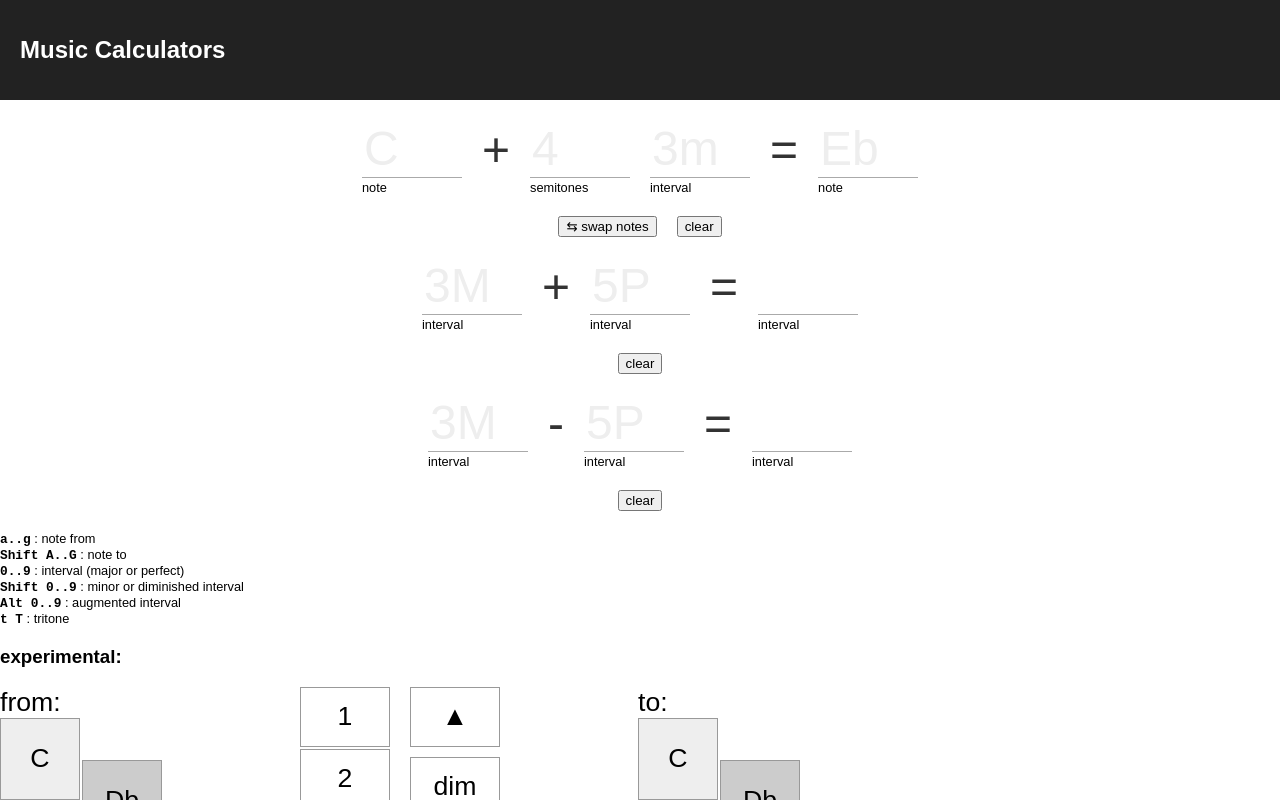
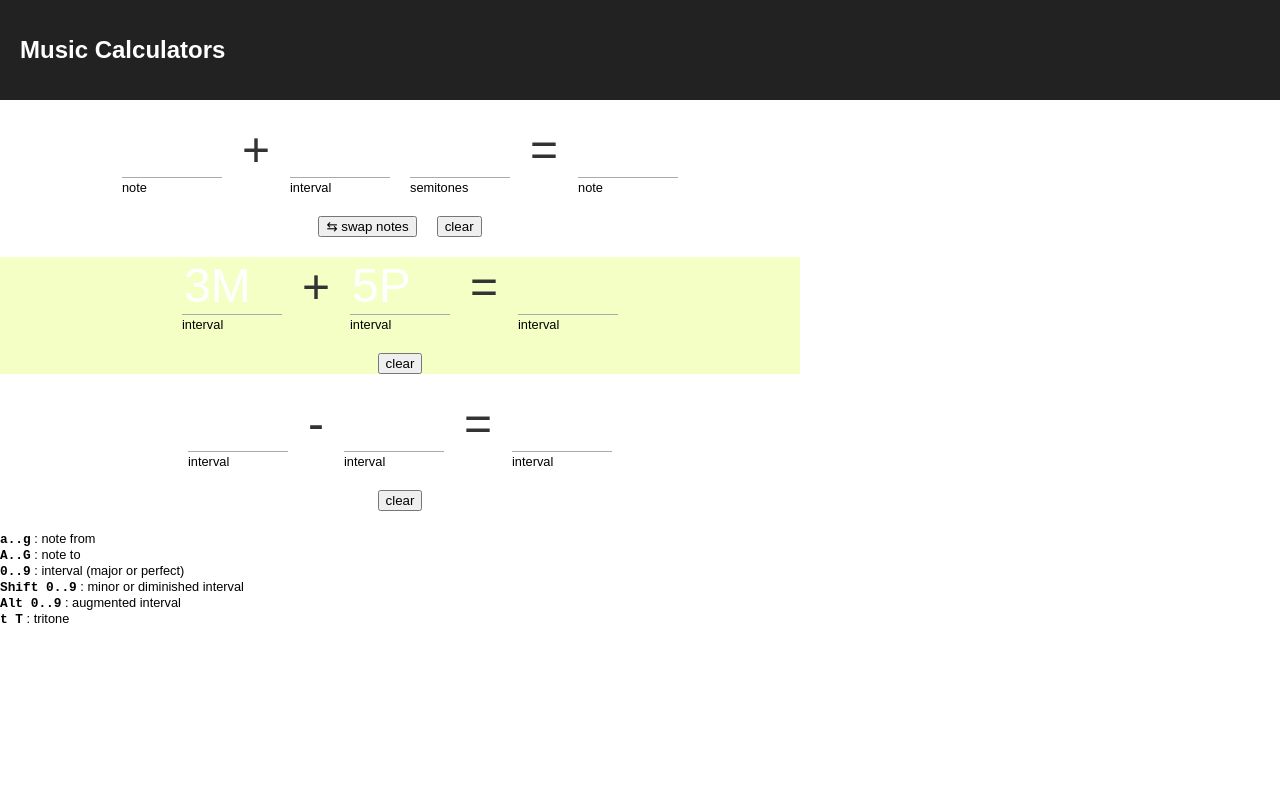
Before and after one commit to francoisgeorgy/music-calculators, a React (Create React App) app: page / in a window 1280 px wide. Shown: the top 800 px of the page. Built offline with nearby package versions, Linux system fonts and the light colour scheme.

Commit message:
latest build

```diff
--- a/src/App.css
+++ b/src/App.css
@@ -22,6 +22,14 @@
     font-size: large;
 }
 
+.calculator {
+    width: 800px;
+}
+
+.active {
+    background-color: #f3ffc5;
+}
+
 .c {
     margin: 20px 0;
     display: flex;
@@ -39,6 +47,7 @@
     display: block;
     border: none;
     border-bottom: 1px solid #aaa;
+    background: transparent;
     font-size: 3rem;
     width: 6rem;
     outline: none;
@@ -60,16 +69,16 @@
 }
 
 ::-webkit-input-placeholder { /* Chrome/Opera/Safari */
-    color: #eee;
+    color: #fff;
 }
 ::-moz-placeholder { /* Firefox 19+ */
-    color: #eee;
+    color: #fff;
 }
 :-ms-input-placeholder { /* IE 10+ */
-    color: #eee;
+    color: #DDD;
 }
 :-moz-placeholder { /* Firefox 18- */
-    color: #eee;
+    color: #DDD;
 }
 
 #help {
--- a/src/App.js
+++ b/src/App.js
@@ -8,6 +8,7 @@ import NotePlusInterval from "./NotePlusInterval";
 class App extends Component {
 
     state = {
+        activeCalculator: 1,
         noteFrom: '',
         noteTo: '',
         semitones: '',
@@ -77,6 +78,8 @@ class App extends Component {
             }
         }
 
+        if (n === 0) return;    // interval "0" does not exist
+
         let alt;
         if ([1, 4, 5, 8].includes(n)) { // TODO: use modulo to check for all values
             alt = 0;
@@ -85,7 +88,7 @@ class App extends Component {
         }
 
         let i = Interval.build({ num: n, alt: alt });
-        console.log('i', i);
+        // console.log('i', i);
 
         this.setInterval(i);
 
@@ -238,6 +241,20 @@ class App extends Component {
             return;
         }
 
+        // PageDown
+        if (event.keyCode === 33) {
+            let i = (this.state.activeCalculator - 1) % 3;
+            if (i < 0) i = 2;
+            this.setState({activeCalculator: i})
+            return;
+        }
+
+        // PageDown
+        if (event.keyCode === 34) {
+            this.setState({activeCalculator: (this.state.activeCalculator + 1) % 3})
+            return;
+        }
+
         if (event.target.tagName.toLowerCase() === 'input') {
             console.log("ignore keyboard event on input tag");
             return;
@@ -262,7 +279,7 @@ class App extends Component {
         }
 
         // A..G 97..103
-        if (    event.shiftKey && ((event.keyCode >= 65) && (event.keyCode <= 71))) {
+        if (event.shiftKey && ((event.keyCode >= 65) && (event.keyCode <= 71))) {
             this.setToNote(event.key);
         }
 
@@ -384,7 +401,8 @@ class App extends Component {
                     {/*<img src={logo} className="App-logo" alt="logo"/>*/}
                     <h1 className="App-title">Music Calculators</h1>
                 </header>
-                <div>
+
+                <div className={this.state.activeCalculator === 0 ? 'calculator active' : 'calculator'}>
                     <div className={"c"}>
                         <div className={"i"}>
                             <input type="text"  tabIndex={1} onChange={this.onNoteFromChange} value={this.state.noteFrom} placeholder={"C"} />
@@ -399,13 +417,13 @@ class App extends Component {
                         </div>
 
                         <div className={"i"}>
-                            <input type="text" tabIndex={2} onChange={this.onSemitonesChange} value={this.state.semitones} placeholder={"4"} />
-                            <label>semitones</label>
+                            <input type="text" tabIndex={3} onChange={this.onIntervalChange} value={this.state.interval} placeholder={"3m"} />
+                            <label>interval</label>
                         </div>
 
                         <div className={"i"}>
-                            <input type="text" tabIndex={3} onChange={this.onIntervalChange} value={this.state.interval} placeholder={"3m"} />
-                            <label>interval</label>
+                            <input type="text" tabIndex={2} onChange={this.onSemitonesChange} value={this.state.semitones} placeholder={"4"} />
+                            <label>semitones</label>
                         </div>
 
                         <div className={"op"}>
@@ -431,7 +449,7 @@ class App extends Component {
                     </div>
                 </div>
 
-                <div>
+                <div className={this.state.activeCalculator === 1 ? 'calculator active' : 'calculator'}>
                     <div className={"c"}>
                         <div className={"i"}>
                             <input type="text" placeholder={"3M"} />
@@ -461,7 +479,7 @@ class App extends Component {
                     </div>
                 </div>
 
-                <div>
+                <div className={this.state.activeCalculator === 2 ? 'calculator active' : 'calculator'}>
                     <div className={"c"}>
                         <div className={"i"}>
                             <input type="text" placeholder={"3M"} />
@@ -494,7 +512,7 @@ class App extends Component {
                 <div id="help">
                     <div>
                         <div className={"help"}><span>a..g</span> : note from</div>
-                        <div className={"help"}><span>Shift A..G</span> : note to</div>
+                        <div className={"help"}><span>A..G</span> : note to</div>
                         <div className={"help"}><span>0..9</span> : interval (major or perfect)</div>
                         <div className={"help"}><span>Shift 0..9</span> : minor or diminished interval</div>
                         <div className={"help"}><span>Alt 0..9</span> : augmented interval</div>
@@ -502,10 +520,12 @@ class App extends Component {
                     </div>
                 </div>
 
+{/*
                 <div>
                     <h3>experimental:</h3>
                     <NotePlusInterval/>
                 </div>
+*/}
 
             </div>
         );
```
Also changed, not shown: 8 other files (tests, documents, lock files or other folders).
